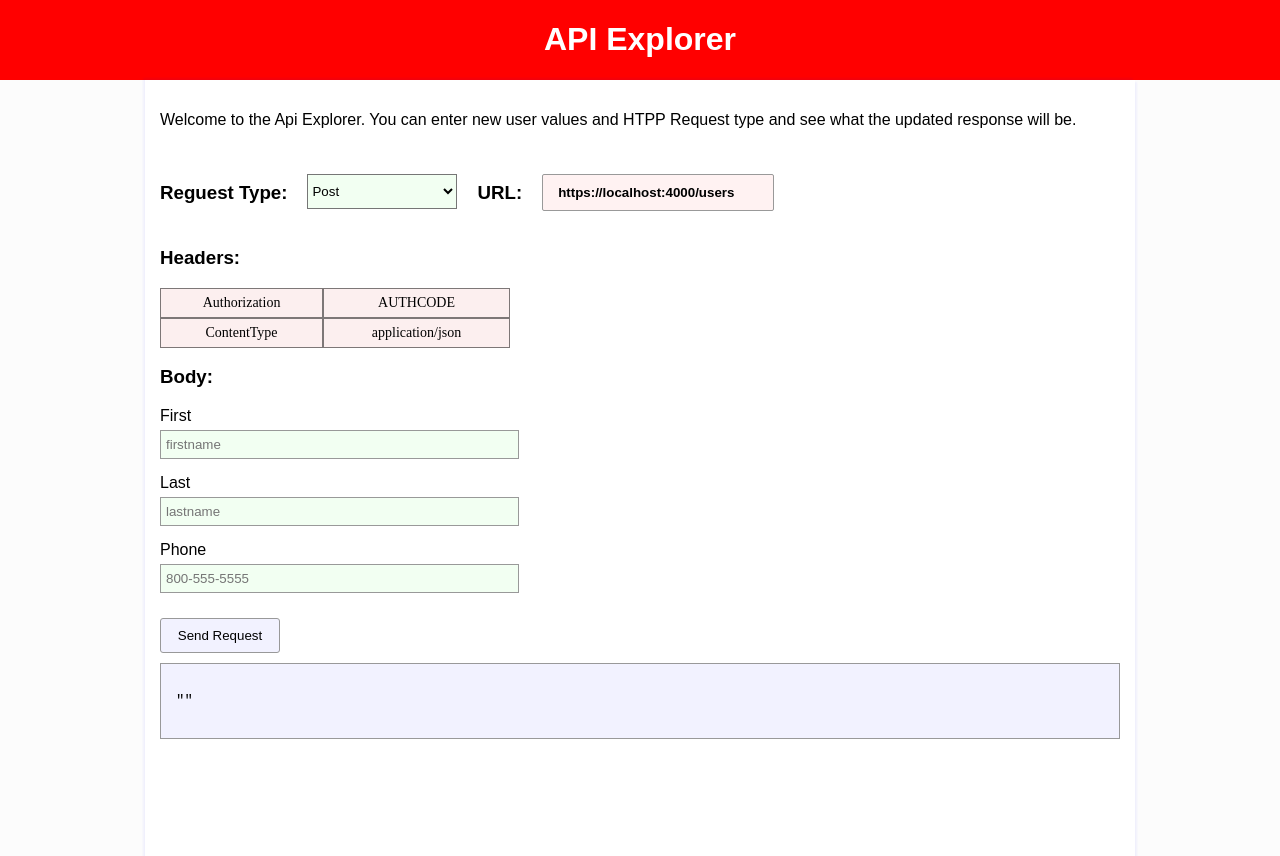
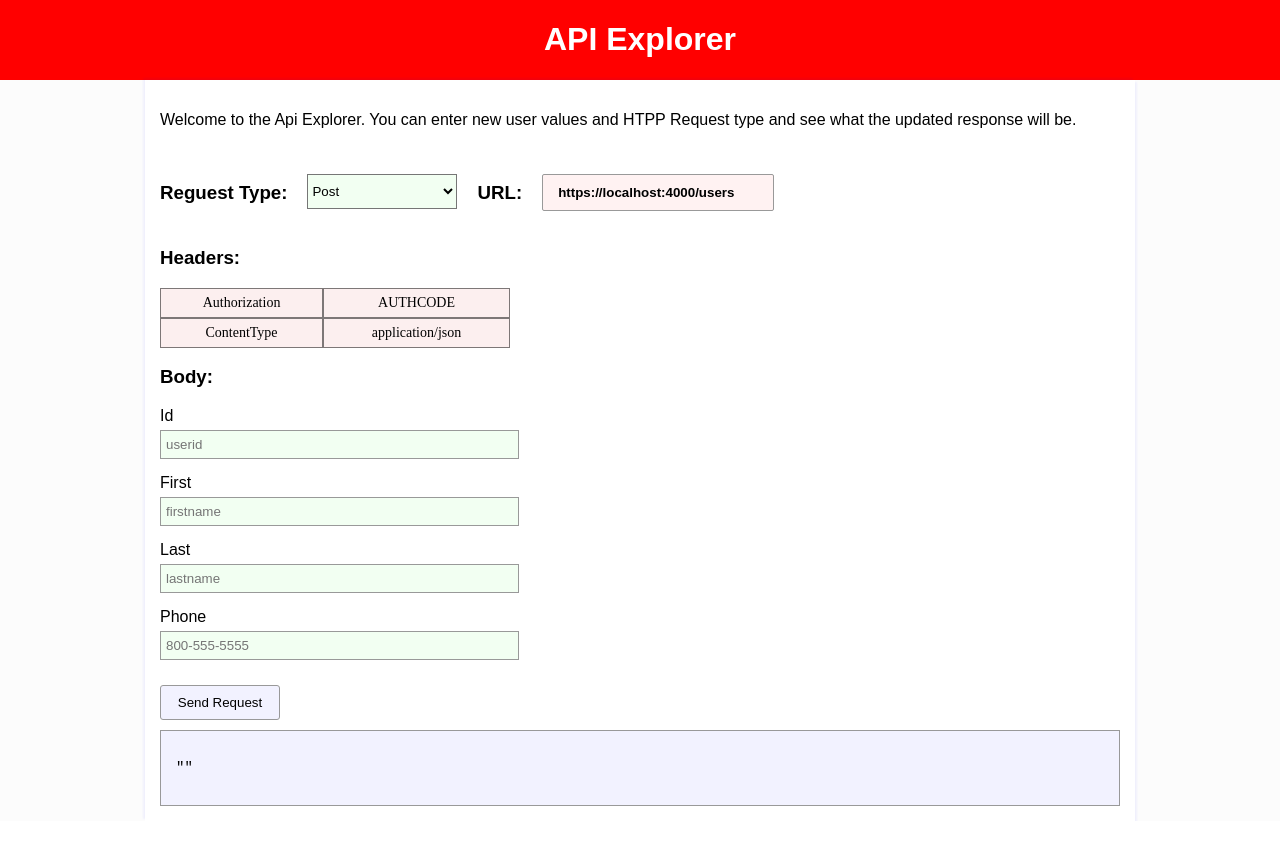
Before and after one commit to Shwrndasink/ApiExplorer, a React (Create React App) app in the folder client/: page / in a window 1280 px wide. Shown: the top 856 px of the page. After the commit the page ends 821 px from the top, so only its background shows below. Built offline with nearby package versions, Linux system fonts and the light colour scheme; no server answers.

Commit message:
updated state onChange evt for the body

```diff
--- a/client/src/App.css
+++ b/client/src/App.css
@@ -20,7 +20,7 @@
   height: 100px;
   padding: 15px;
   background: #fff;
-  height: 180vh;
+  height: auto;
   box-shadow: 2px 2px 2px rgba(0, 0, 255, 0.05), -2px -2px 2px rgba(0, 0, 255, 0.05); }
   .App .container .requestheaders {
     margin-top: 35px; }
--- a/client/src/App.js
+++ b/client/src/App.js
@@ -20,28 +20,68 @@ class App extends Component {
         ContentType: 'application/json'
       },
       httpResponse: '',
-      body: [
-        {
-          id: "1",
+      body: {
+        id: {
+          id: "",
           type: "text"
 
         },
-        {
-          name: 'first',
+        first: {
+          name: '',
           type: 'text'
         },
-        {
-          name: 'last',
+        last: {
+          name: '',
           type: 'text'
         },
-        {
-          name: 'phone',
+        phone: {
+          name: '',
           type: 'tel'
         }
-      ]
+      }
     }
     this.updateHTTPMethod = this.updateHTTPMethod.bind(this);
     this.sendHTTPReq = this.sendHTTPReq.bind(this);
+    this.updateId = this.updateId.bind(this);
+    this.updateFirstName = this.updateFirstName.bind(this);
+    this.updateLastName = this.updateLastName.bind(this);
+    this.updatePhoneNumber = this.updatePhoneNumber.bind(this);
+  }
+  updateId(e){
+    this.setState({
+      body: {
+        ...this.state.body.id,
+        id : e.target.value
+      }
+    });
+    console.log(this.state);
+  }
+  updateFirstName(e){
+    this.setState({
+      body: {
+        ...this.state.body.first,
+        name: e.target.value
+      }
+    });
+    console.log(this.state);
+  }
+  updateLastName(e){
+    this.setState({
+      body: {
+        ...this.state.body.last,
+        name: e.target.value
+      }
+    });
+    console.log(this.state);
+  }
+  updatePhoneNumber(e){
+    this.setState({
+      body: {
+        ...this.state.body.phone,
+        name: e.target.value
+      }
+    });
+    console.log(this.state);
   }
 
   updateHTTPMethod(e) {
@@ -56,10 +96,10 @@ class App extends Component {
       url: this.state.url,
       ContentType: 'application/json',
       data: {
-        id: this.state.body[0].id,
-        firstName: this.state.body[1].name,
-        lastName: this.state.body[2].name,
-        phone: this.state.body[3].name
+        id: this.state.body.id.id,
+        firstName: this.state.body.first.name,
+        lastName: this.state.body.last.name,
+        phone: this.state.body.phone.name
       }
     }).then(function(response){
       let responseString = JSON.stringify(response);
@@ -90,7 +130,7 @@ class App extends Component {
           <div>
             <RequestType updateMethod={this.updateHTTPMethod} value={this.state.method} url={this.state.url} />
             <RequestHeaders Authorization={['Authorization', this.state.headers.Authorization]} ContentType={['ContentType', this.state.headers.ContentType]}/>
-            <RequestBody />
+            <RequestBody id={this.updateId} first={this.updateFirstName} last={this.updateLastName} phone={this.updatePhoneNumber} />
             <SendRequestBtn request={this.sendHTTPReq}/>
             <Response response={this.state.httpResponse} />
           </div>
--- a/client/src/App.scss
+++ b/client/src/App.scss
@@ -25,7 +25,7 @@ $light-red:rgba(255, 0, 0, 0.05);
   height: 100px;
   padding:15px;
   background:#fff;
-  height:180vh;
+  height:auto;
   box-shadow:2px 2px 2px $light-blue, -2px -2px 2px $light-blue;
   .requestheaders {
     margin-top:35px;
--- a/client/src/requestBody/requestBody.js
+++ b/client/src/requestBody/requestBody.js
@@ -1,23 +1,25 @@
 import React, { Component } from 'react';
 
-export default class RequestBody extends Component {
-    render(){
+export default function RequestBody(props){
         return (
             <div className="requestbody">
                 <h3>Body:</h3>
                 <div>
+                    <label>Id</label>
+                    <input type="text" id="id" placeholder="userid" onChange={props.id}/>
+                </div>
+                <div>
                     <label>First</label>
-                    <input type="text" name="first" placeholder="firstname"/>
+                    <input type="text" name="first" placeholder="firstname" onChange={props.first}/>
                 </div>
                 <div>
                     <label>Last</label>
-                    <input type="text" placeholder="lastname"/>
+                    <input type="text" placeholder="lastname" onChange={props.last}/>
                 </div>
                 <div>
                     <label>Phone</label>
-                    <input type="text" placeholder="800-555-5555"/>
+                    <input type="text" placeholder="800-555-5555" onChange={props.phone}/>
                 </div>
             </div>
         )
-    }
 }
```
